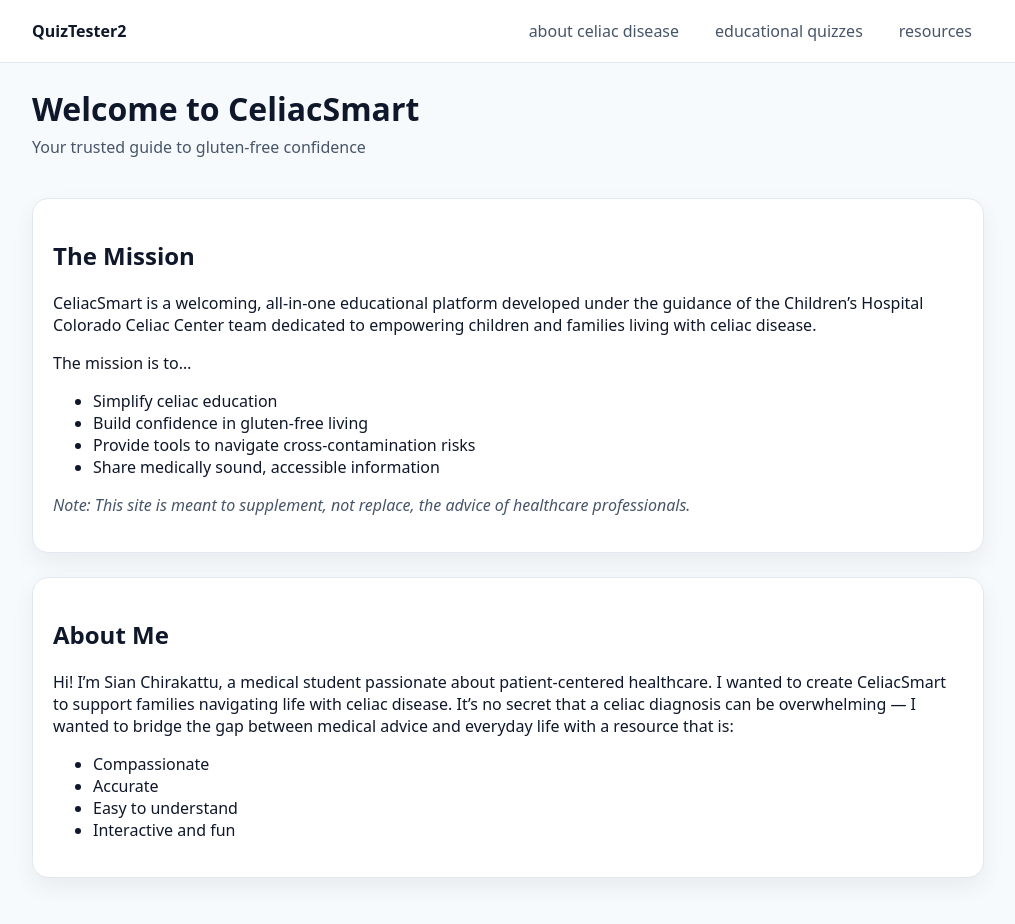
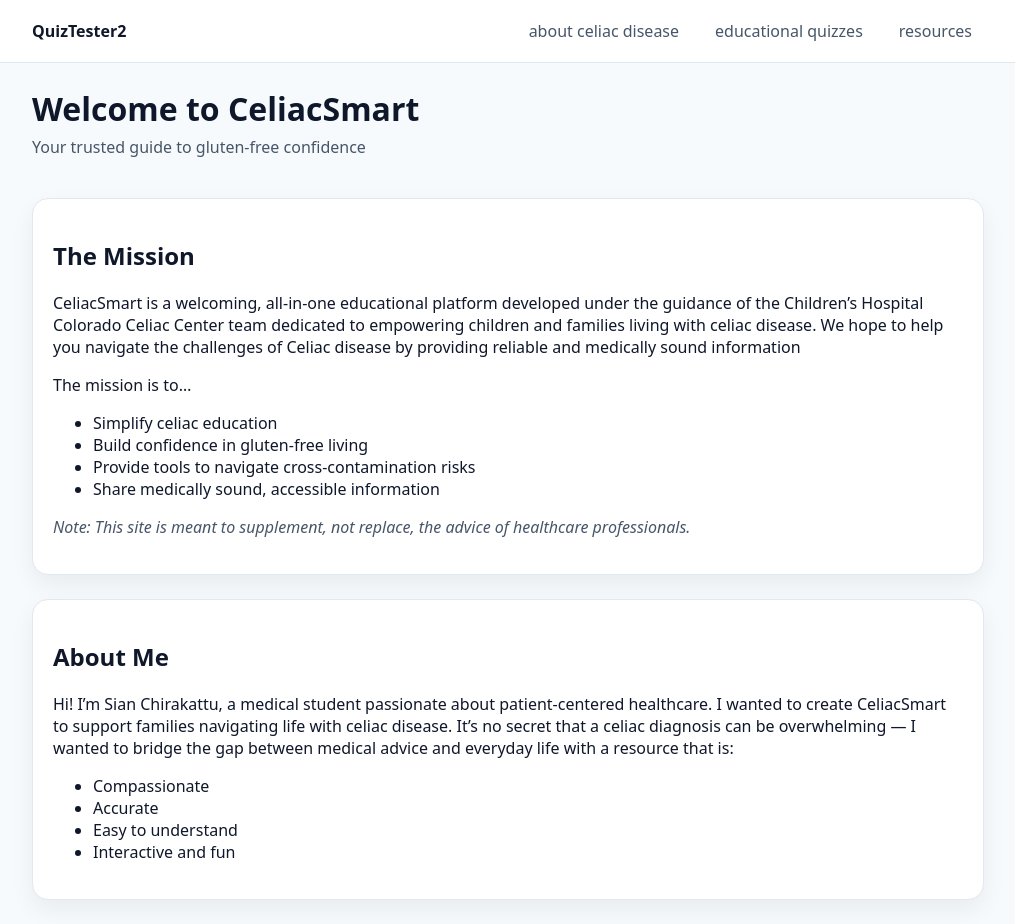
Before and after one commit to soumol/QuizTester2, a React (Vite) app: page / in a window 1280 px wide. Shown: the whole page, without its empty margins (132-1147 px from the left). Before the commit the page ends 902 px from the top, so only its background shows below. Built offline with nearby package versions, Linux system fonts and the light colour scheme.

Commit message:
First test chnage after git repo is createdSecond

```diff
--- a/src/pages/Home.jsx
+++ b/src/pages/Home.jsx
@@ -11,7 +11,7 @@
         <p>
           CeliacSmart is a welcoming, all-in-one educational platform developed under the guidance of the
           Children’s Hospital Colorado Celiac Center team dedicated to empowering children and families living
-          with celiac disease.
+          with celiac disease. We hope to help you navigate the challenges of Celiac disease by providing reliable and medically sound information
         </p>
         <p>The mission is to…</p>
         <ul>
```
